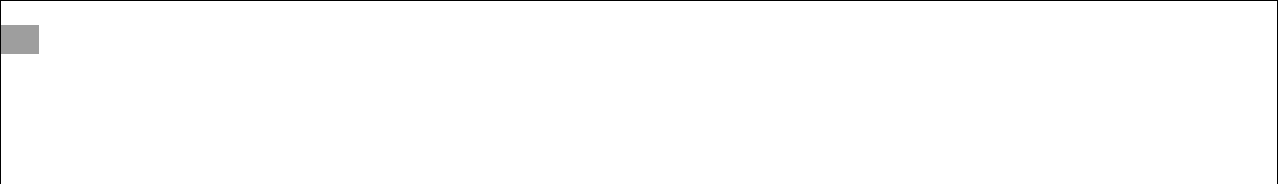
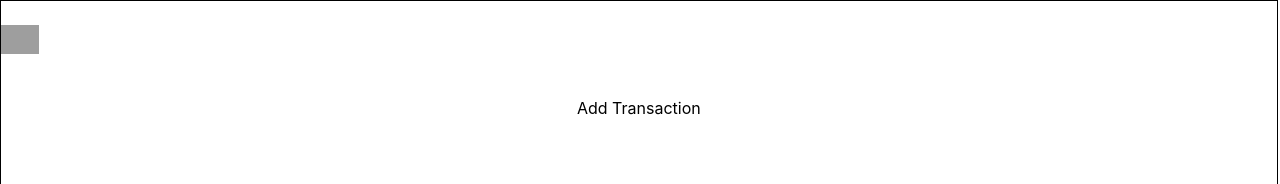
Before and after one commit to Bernard-Calma/planner, a React (Create React App) app: page /transactions/add in a window 1280 px wide. Before the commit this address had no page. Shown: the top 184 px of the page. Built offline with nearby package versions, Linux system fonts and the light colour scheme; grey boxes are pictures that could not be loaded.

Commit message:
created AddTransaction container and NavLink to route

```diff
--- a/src/App.js
+++ b/src/App.js
@@ -2,6 +2,7 @@ import { useState } from 'react';
 import { Route, Routes } from 'react-router-dom';
 import './App.css';
 import OpenNav from './components/OpenNav';
+import AddTransaction from './containers/AddTransaction';
 import LandingPage from './containers/LandingPage';
 import NavBar from './containers/NavBar';
 import Planner from './containers/Planner';
@@ -26,6 +27,7 @@ const App = () => {
           <Route path="/" element = {<LandingPage />} />
           <Route path="planner" element = {<Planner />} />
           <Route path="transactions" element = {<Transactions />} />
+          <Route path="transactions/add" element = {<AddTransaction />} />
         </Routes>
       </div>
     </div>
--- /dev/null
+++ b/src/containers/AddTransaction.jsx
@@ -0,0 +1,18 @@
+const AddTransaction = () => {
+
+    const styles = {
+        container: {
+            display: "flex",
+            justifyContent: "center",
+            color: "black",
+
+        }
+    }
+    return(
+        <div style = {styles.container}>
+            <p>Add Transaction</p>
+        </div>
+    )
+}
+
+export default AddTransaction
--- a/src/containers/Transactions.jsx
+++ b/src/containers/Transactions.jsx
@@ -1,9 +1,11 @@
 import { useState } from "react"
+import { NavLink } from "react-router-dom"
 import Summary from "../components/Summary"
 import Transaction from "../components/Transaction"
 import TransactionTitles from "../components/TransactionTitles"
 
 import transactions from "../models/transcations"
+import AddTransaction from "./AddTransaction"
 
 const Transactions = () => {
 
@@ -33,8 +35,8 @@ const Transactions = () => {
                         <Transaction transaction = {transaction}/>
                     )
                 }
-
             </div>
+            <NavLink to="add">Add Transaction</NavLink>
         </div>
     )
 }
```
